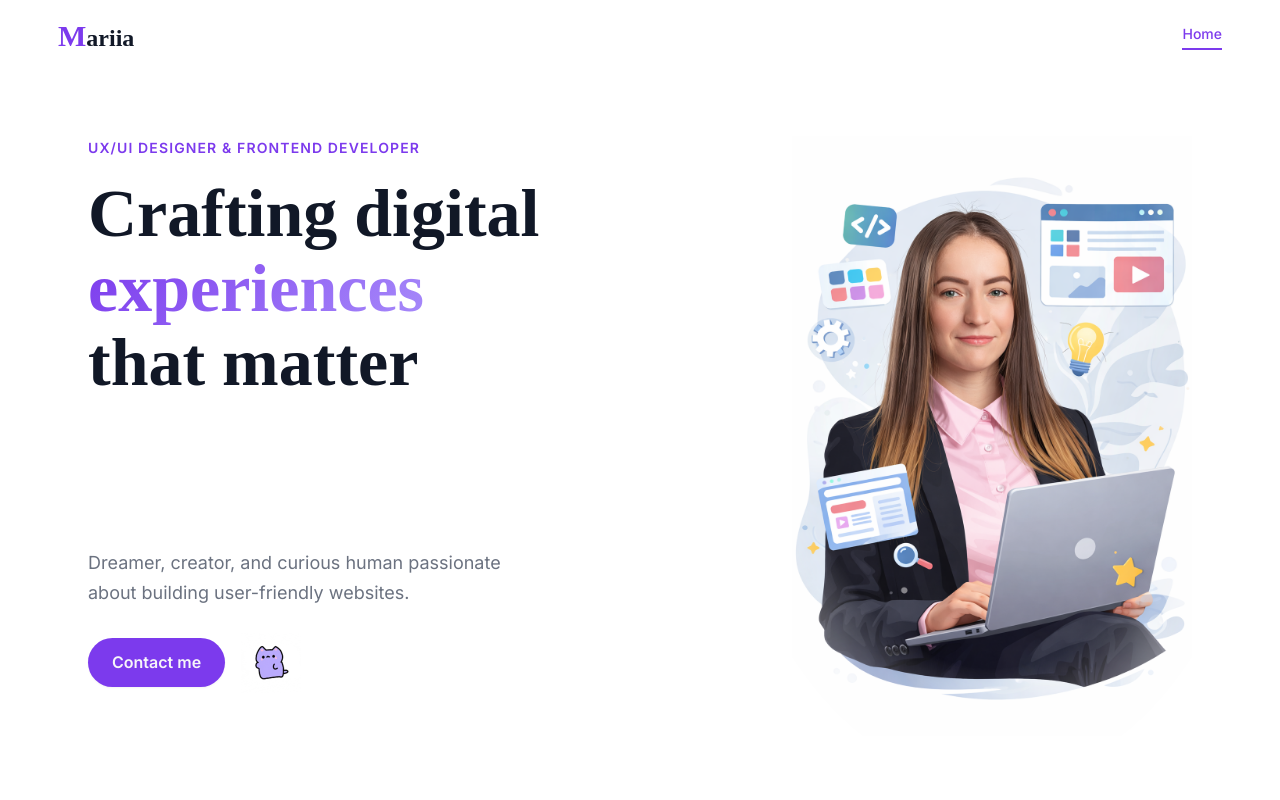
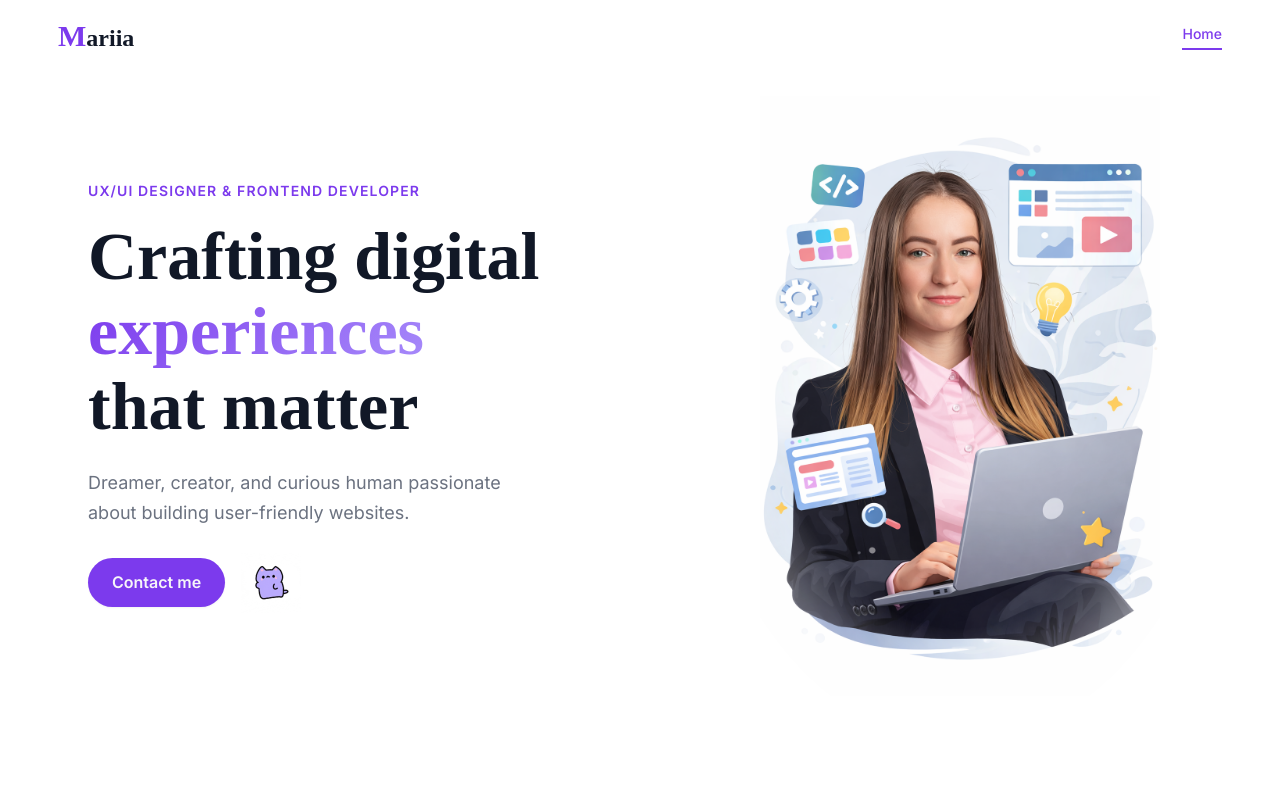
Before and after one commit to MariykaUA/my-website, a Vue app: page / in a window 1280 px wide. Shown: the top 800 px of the page. Built offline with nearby package versions, Linux system fonts and the light colour scheme; a web font is replaced by a local one.

Commit message:
Revert "Merge pull request #14 from MariykaUA/illustrations"
This reverts commit 6c9637254c1fb091cfd61de4cdb6771aa7b03ca8, reversing
changes made to 9771cc550669337abb0baf69f74ca0991bb0f21c.

```diff
--- a/src/components/home/HeroSection.vue
+++ b/src/components/home/HeroSection.vue
@@ -1,27 +1,24 @@
 <template>
   <section class="hero">
     <div class="hero__inner container">
-      <div class="hero__top">
+      <div class="hero__content">
         <p class="hero__eyebrow animate-fade-in-up">UX/UI Designer & Frontend Developer</p>
         <h1 class="hero__title animate-fade-in-up" style="animation-delay: 0.1s">
           Crafting digital<br>
           <span class="text-gradient">experiences</span><br>
           that matter
         </h1>
+        <p class="hero__subtitle animate-fade-in-up" style="animation-delay: 0.2s">Dreamer, creator, and curious human passionate about building user-friendly websites.
+        </p>
+        <div class="hero__actions animate-fade-in-up" style="animation-delay: 0.3s">
+          <BaseButton href="https://www.linkedin.com/in/mariiahoienko1999/" target="_blank" rel="noopener" class="contact__item">Contact me</BaseButton>
+          <img class="hero__cat" :src="catGif" alt="" />
+        </div>
       </div>
 
       <div class="hero__visual animate-fade-in" style="animation-delay: 0.4s">
         <div class="hero__illustration">
           <img :src="meIllustration" alt="Maria illustration" />
-        </div>
-      </div>
-
-      <div class="hero__bottom">
-        <p class="hero__subtitle animate-fade-in-up" style="animation-delay: 0.2s">Dreamer, creator, and curious human passionate about building user-friendly websites.
-        </p>
-        <div class="hero__actions animate-fade-in-up" style="animation-delay: 0.3s">
-          <BaseButton href="https://www.linkedin.com/in/mariiahoienko1999/" target="_blank" rel="noopener" class="contact__item">Contact me</BaseButton>
-          <img class="hero__cat" :src="catGif" alt="" />
         </div>
       </div>
     </div>
@@ -48,34 +45,16 @@ import catGif from '@/assets/images/Cat animation.gif'
   &__inner {
     display: grid;
     grid-template-columns: 1fr;
-    grid-template-areas:
-      'top'
-      'visual'
-      'bottom';
-    gap: $space-6;
-    padding-block: $space-16 $space-6;
+    gap: $space-12;
+    padding-block: $space-6;
+    align-items: center;
     position: relative;
     z-index: 1;
 
     @include respond-to(lg) {
       grid-template-columns: 1fr 1fr;
-      grid-template-areas:
-        'top    visual'
-        'bottom visual';
-      gap: $space-8 $space-12;
-      align-items: start;
     }
   }
-
-  &__top    { grid-area: top; }
-  &__bottom {
-    grid-area: bottom;
-
-    @include respond-to(lg) {
-      padding-top: $space-12;
-    }
-  }
-  &__visual { grid-area: visual; }
 
   &__eyebrow {
     font-size: $font-size-sm;
@@ -95,7 +74,7 @@ import catGif from '@/assets/images/Cat animation.gif'
   &__subtitle {
     font-size: $font-size-lg;
     color: $color-text-muted;
-    max-width: 450px;
+    width: 450px;
     margin-bottom: 12px;
   }
 
@@ -114,27 +93,18 @@ import catGif from '@/assets/images/Cat animation.gif'
   }
 
   &__visual {
-    grid-area: visual;
     position: relative;
     display: flex;
     justify-content: center;
-
-    @include respond-to(lg) {
-      justify-content: flex-end;
-    }
   }
 
-  &__illustration {
+&__illustration {
     position: relative;
     z-index: 1;
-    width: 160px;
-    margin-left: 0;
+    width: 340px;
+    margin-left: $space-12;
 
     @include respond-to(md) {
-      width: 300px;
-    }
-
-    @include respond-to(lg) {
       width: 400px;
       margin-left: $space-16;
     }
```
